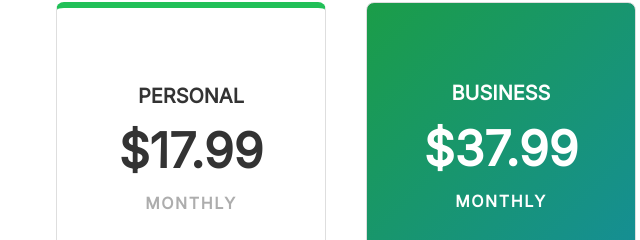
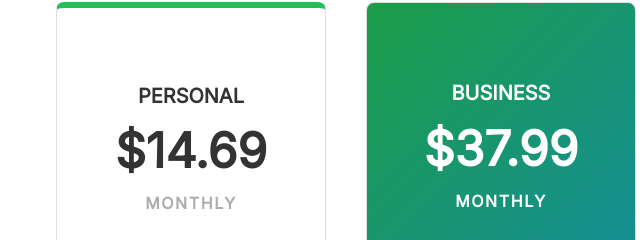
Before and after one commit to somyakantdash/Motion-Cut-Project, a plain HTML site: page Week1-Pricing Landing Page/price.html in a window 1280 px wide. Shown: the part 237-477 px from the top of the page, 139-779 px from the left. Drawn offline with Linux system fonts and the light colour scheme.

Commit message:
week1 done

```diff
--- a/Week1-Pricing Landing Page/price.html
+++ b/Week1-Pricing Landing Page/price.html
@@ -23,7 +23,7 @@
       <div class="plan1-container">
         <div class="plan-upper">
           <div class="plan-text1">PERSONAL</div>
-          <div class="plan-text2">$17.99</div>
+          <div class="plan-text2">$14.69</div>
           <div class="plan-text3">MONTHLY</div>
         </div>
         <div class="plan-middle">
```
